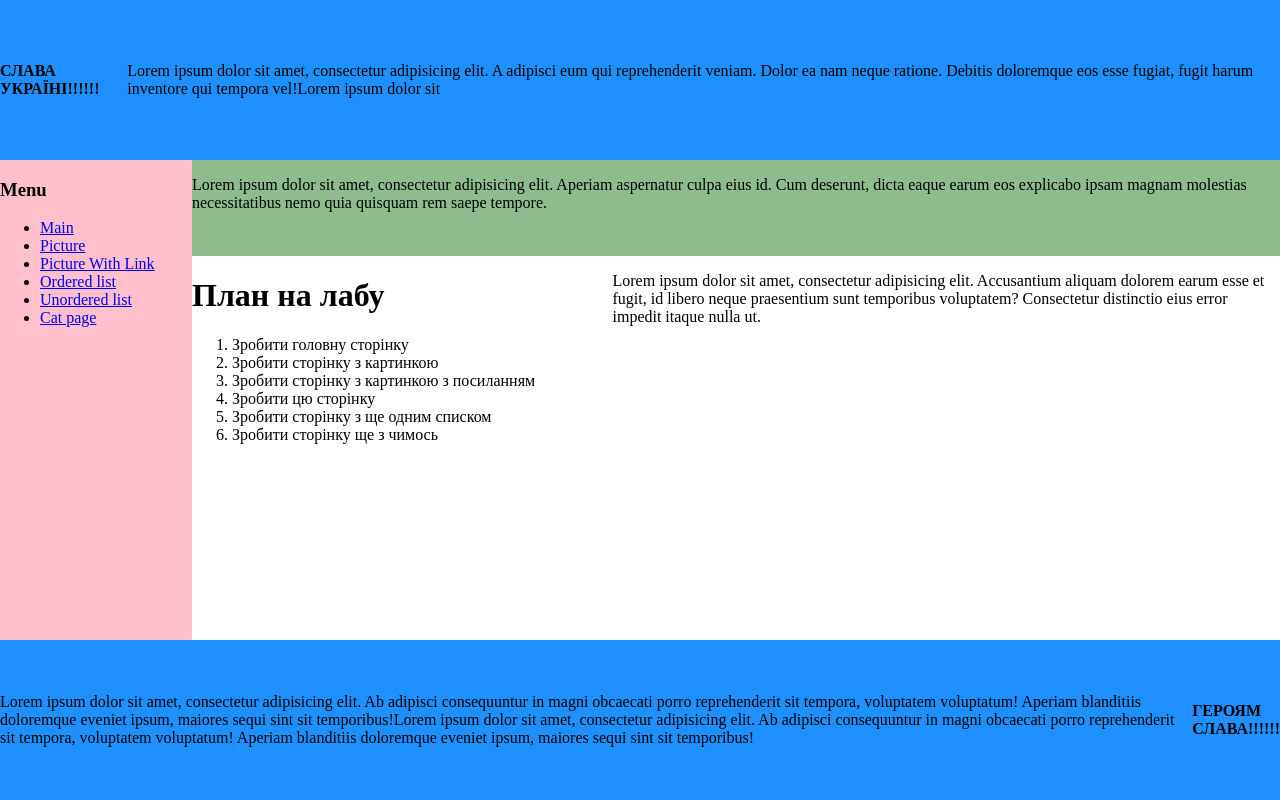
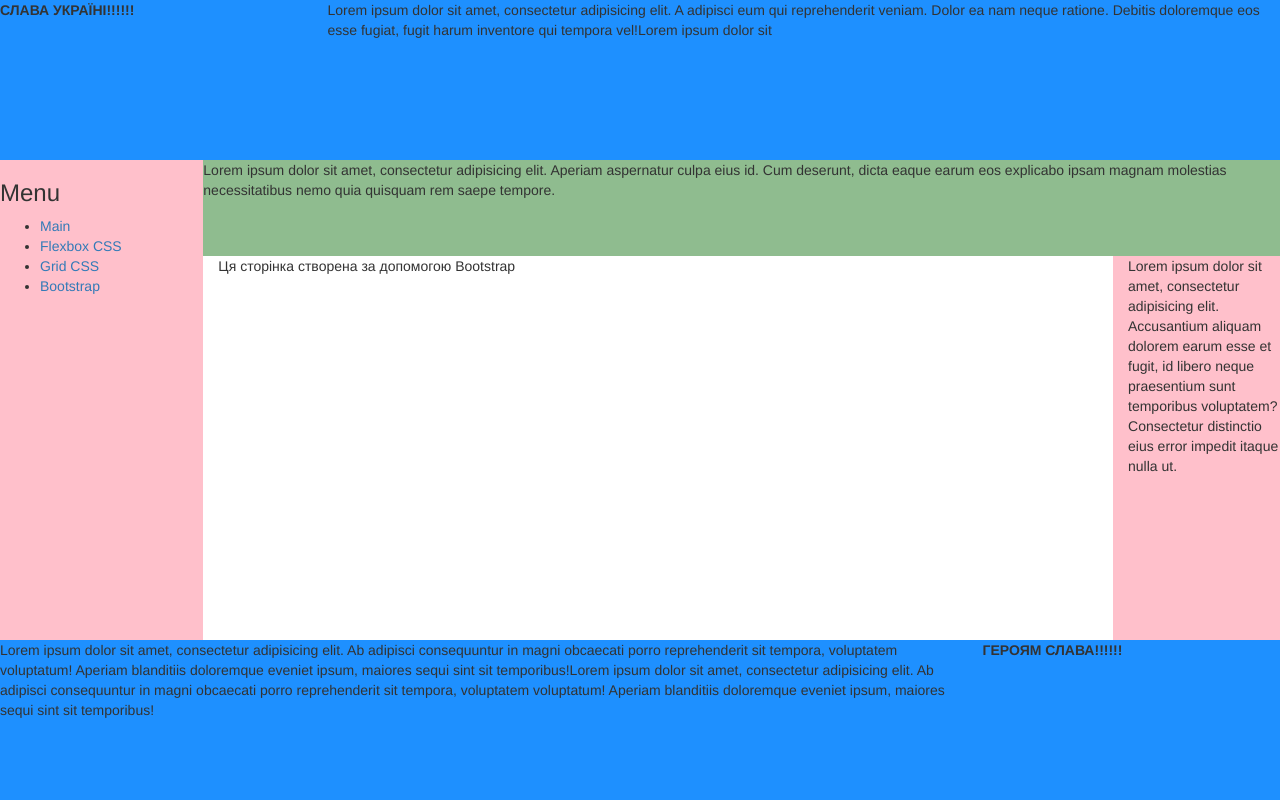
Before and after one commit to maxim-gaiduchek/web-labs, a plain HTML site: page lab2/page3.html in a window 1280 px wide. Drawn offline with nearby package versions, Linux system fonts and the light colour scheme.

Commit message:
feature(lab5): Release page on Bootstrap

```diff
--- a/lab2/page3.html
+++ b/lab2/page3.html
@@ -3,15 +3,17 @@
 <head>
     <meta charset="UTF-8">
     <title>Lab 1</title>
-    <link rel="stylesheet" href="style.css">
+    <link rel="stylesheet" href="style_boot.css">
+    <link rel="stylesheet" href="https://cdn.jsdelivr.net/npm/bootstrap@3.4.1/dist/css/bootstrap.min.css"
+          integrity="sha384-HSMxcRTRxnN+Bdg0JdbxYKrThecOKuH5zCYotlSAcp1+c8xmyTe9GYg1l9a69psu" crossorigin="anonymous">
 </head>
 <body>
-<div class="header"> <!--1-->
-    <div class="texts">
+<div class="header row"> <!--1-->
+    <div class="texts col-md-3">
         <b>СЛАВА УКРАЇНІ!!!!!!</b>
     </div>
 
-    <div class="texts">
+    <div class="texts col-md-9">
         <p>Lorem ipsum dolor sit amet, consectetur adipisicing elit. A adipisci eum qui reprehenderit veniam. Dolor ea
             nam
             neque ratione. Debitis doloremque eos esse fugiat, fugit harum inventore qui tempora vel!Lorem ipsum dolor
@@ -20,44 +22,35 @@
     </div>
 </div>
 
-<div class="main-container"> <!--2,3,4,5-->
-    <div class="side-menu"> <!--2-->
+<div class="main-container row">
+    <div class="side-menu col-md-2"> <!--2-->
         <div>
             <h3>Menu</h3>
 
             <ul>
                 <li><a href="index.html">Main</a></li>
-                <li><a href="page1.html">Picture</a></li>
-                <li><a href="page2.html">Picture With Link</a></li>
-                <li><a href="page3.html">Ordered list</a></li>
-                <li><a href="page4.html">Unordered list</a></li>
-                <li><a href="page5.html">Cat page</a></li>
+                <li><a href="page1.html">Flexbox CSS</a></li>
+                <li><a href="page2.html">Grid CSS</a></li>
+                <li><a href="page3.html">Bootstrap</a></li>
             </ul>
         </div>
     </div>
 
-    <div class="content-container"> <!--3,4,5-->
-        <div class="content-header"> <!--3-->
+    <div class="content-container col-md-10">
+        <div class="content-header row"> <!--3-->
             <p>Lorem ipsum dolor sit amet, consectetur adipisicing elit. Aperiam aspernatur culpa eius id. Cum deserunt,
                 dicta eaque earum eos explicabo ipsam magnam molestias necessitatibus nemo quia quisquam rem saepe
                 tempore.</p>
         </div>
-        <div class="content"> <!--4,5-->
-            <div class="article"> <!--4-->
-                <div>
-                    <h1>План на лабу</h1>
 
-                    <ol>
-                        <li>Зробити головну сторінку</li>
-                        <li>Зробити сторінку з картинкою</li>
-                        <li>Зробити сторінку з картинкою з посиланням</li>
-                        <li>Зробити цю сторінку</li>
-                        <li>Зробити сторінку з ще одним списком</li>
-                        <li>Зробити сторінку ще з чимось</li>
-                    </ol>
-                </div>
+        <div class="content row">
+            <div class="article col-md-10"> <!--4-->
+                <p>
+                    Ця сторінка створена за допомогою Bootstrap
+                </p>
             </div>
-            <div class="map"> <!--5-->
+
+            <div class="side-article col-md-2"> <!--5-->
                 <p>Lorem ipsum dolor sit amet, consectetur adipisicing elit. Accusantium aliquam dolorem earum esse et
                     fugit, id libero neque praesentium sunt temporibus voluptatem? Consectetur distinctio eius error
                     impedit itaque nulla ut.</p>
@@ -66,8 +59,8 @@
     </div>
 </div>
 
-<div class="footer"> <!--6-->
-    <div class="texts">
+<div class="footer row"> <!--6-->
+    <div class="texts col-md-9">
         <p>Lorem ipsum dolor sit amet, consectetur adipisicing elit. Ab adipisci consequuntur in magni obcaecati porro
             reprehenderit sit tempora, voluptatem voluptatum! Aperiam blanditiis doloremque eveniet ipsum, maiores sequi
             sint sit temporibus!Lorem ipsum dolor sit amet, consectetur adipisicing elit. Ab adipisci consequuntur in
@@ -77,7 +70,7 @@
             sint sit temporibus!
         </p>
     </div>
-    <div class="texts">
+    <div class="texts col-md-3">
         <b>ГЕРОЯМ СЛАВА!!!!!!</b>
     </div>
 </div>
--- /dev/null
+++ b/lab2/style_boot.css
@@ -0,0 +1,53 @@
+* {
+    box-sizing: border-box;
+}
+
+html, body {
+    margin: 0;
+    height: 100%;
+}
+
+.header {
+    height: 20%;
+    background-color: dodgerblue;
+}
+
+.footer {
+    height: 20%;
+    background-color: dodgerblue;
+}
+
+.texts {
+    align-items: center;
+}
+
+.main-container {
+    height: 60%;
+}
+
+.side-menu {
+    height: 100%;
+    background-color: pink;
+}
+
+.content-container {
+    height: 100%;
+}
+
+.content-header {
+    height: 20%;
+    background-color: darkseagreen;
+}
+
+.content {
+    height: 80%;
+}
+
+.article {
+    height: 100%;
+}
+
+.side-article {
+    height: 100%;
+    background-color: pink;
+}
--- a/lab2/style_grid.css
+++ b/lab2/style_grid.css
@@ -11,8 +11,6 @@ body {
     display: grid;
     grid-template-columns: 15% 70% 15%;
     grid-template-rows: 20% 12% 48% 20%;
-    /*grid-template-columns: 1fr 1fr 1fr;
-    grid-template-rows: 1fr 1fr 1fr 1fr*/;
 }
 
 .header {
```
Also changed, not shown: lab2/index.html (+1 -1 lines), lab2/page1.html (+1 -1 lines), lab2/page2.html (+1 -1 lines).
